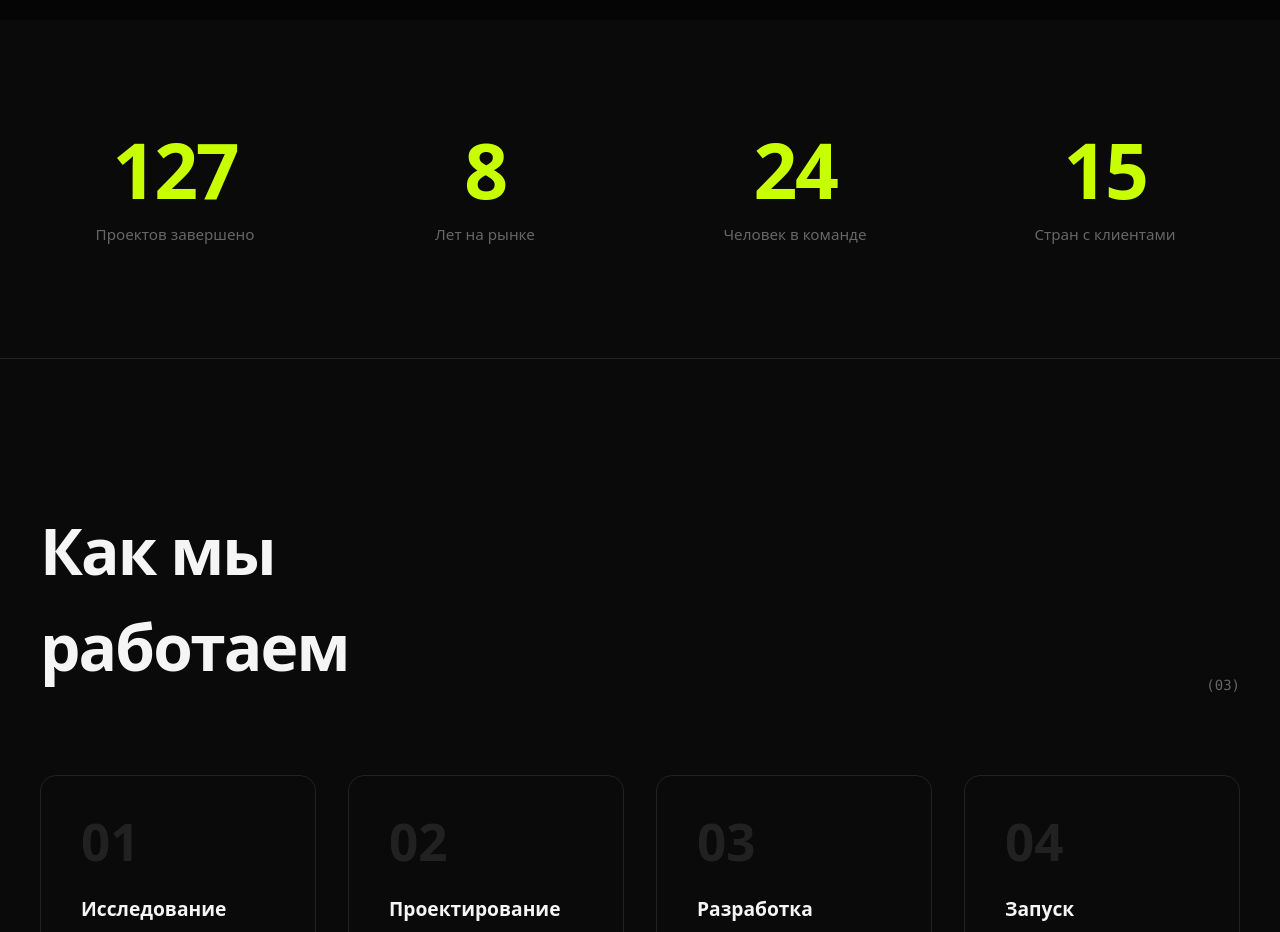
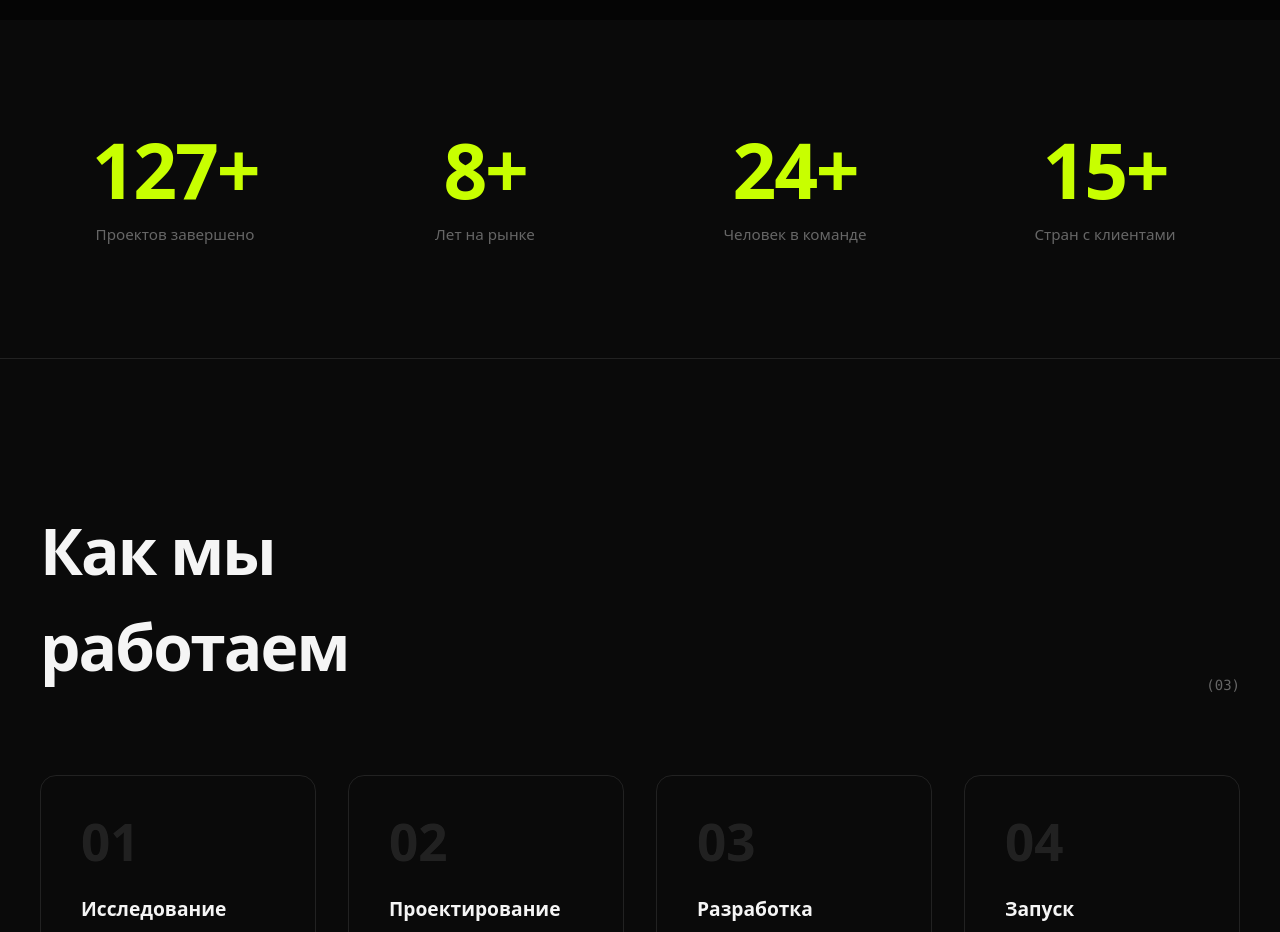
Before and after one commit to R0D10Nq/buro42, a Next.js app in the folder landing-page/: page / in a window 1280 px wide. Shown: the part 3780-4712 px from the top of the page. Built offline with nearby package versions, Linux system fonts and the light colour scheme.

Commit message:
feat: улучшить счётчик статистики

```diff
--- a/landing-page/components/sections/Stats.tsx
+++ b/landing-page/components/sections/Stats.tsx
@@ -26,6 +26,7 @@ const STATS: readonly StatItem[] = [
 ] as const;
 
 const COUNTER_DURATION = 2000;
+const easeOutCubic = (value: number) => 1 - Math.pow(1 - value, 3);
 
 export function Stats({ className }: StatsProps) {
   const shouldReduceMotion = useReducedMotion();
@@ -47,7 +48,9 @@ export function Stats({ className }: StatsProps) {
 
     const update = (time: number) => {
       const progress = Math.min((time - start) / COUNTER_DURATION, 1);
-      setValues(STATS.map((stat) => Math.round(stat.value * progress)));
+      const easedProgress = easeOutCubic(progress);
+
+      setValues(STATS.map((stat) => Math.round(stat.value * easedProgress)));
 
       if (progress < 1) {
         rafId = requestAnimationFrame(update);
@@ -69,7 +72,7 @@ export function Stats({ className }: StatsProps) {
             <ScrollReveal key={stat.label} delay={index * 0.06} y={40}>
               <div className="text-center">
                 <div className="text-[clamp(3rem,6vw,5rem)] font-black leading-none tracking-[-0.03em] text-accent">
-                  {values[index]}
+                  {values[index]}+
                 </div>
                 <div className="mt-4 text-sm text-muted md:text-[0.95rem]">
                   {stat.label}
```
